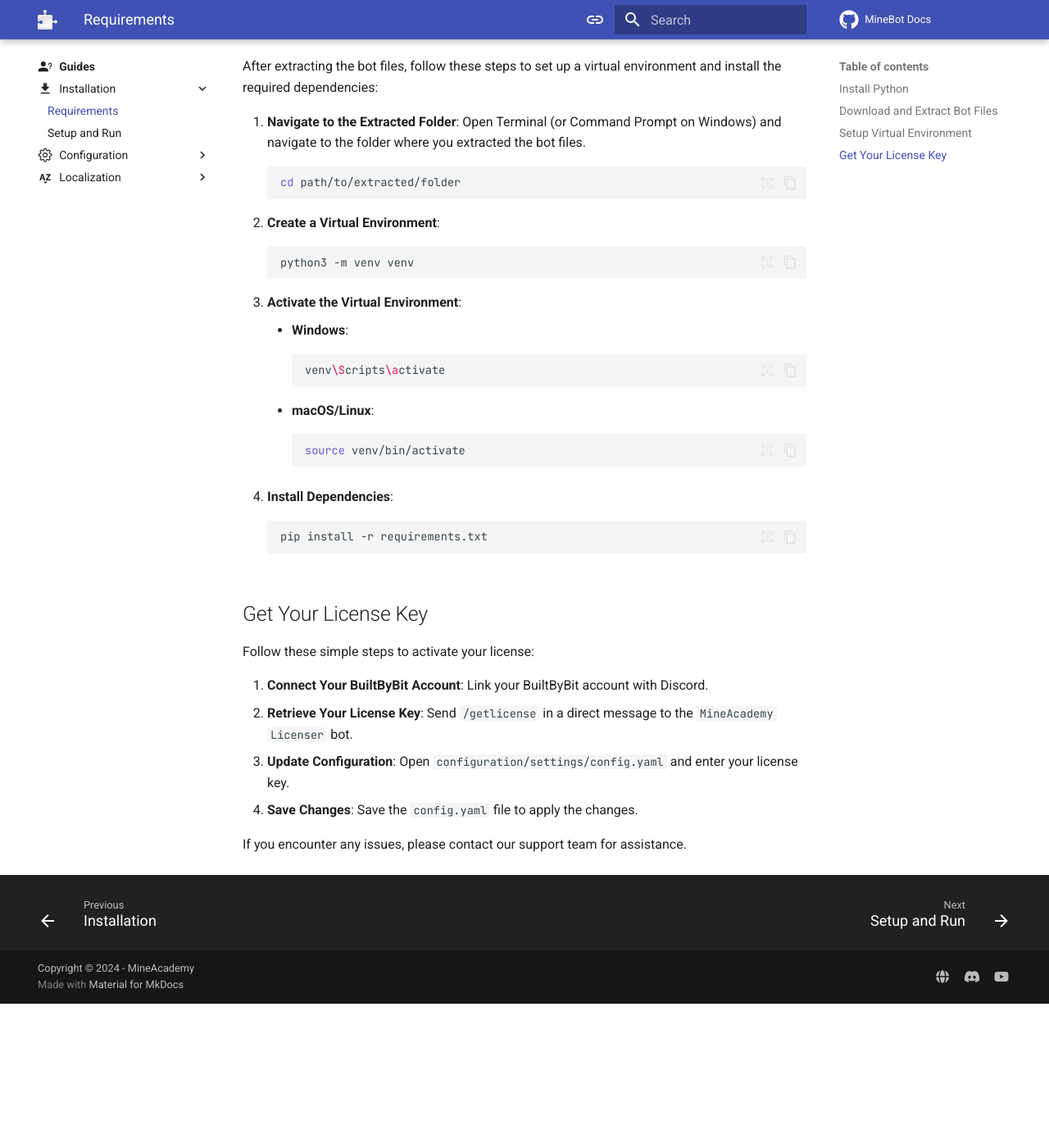
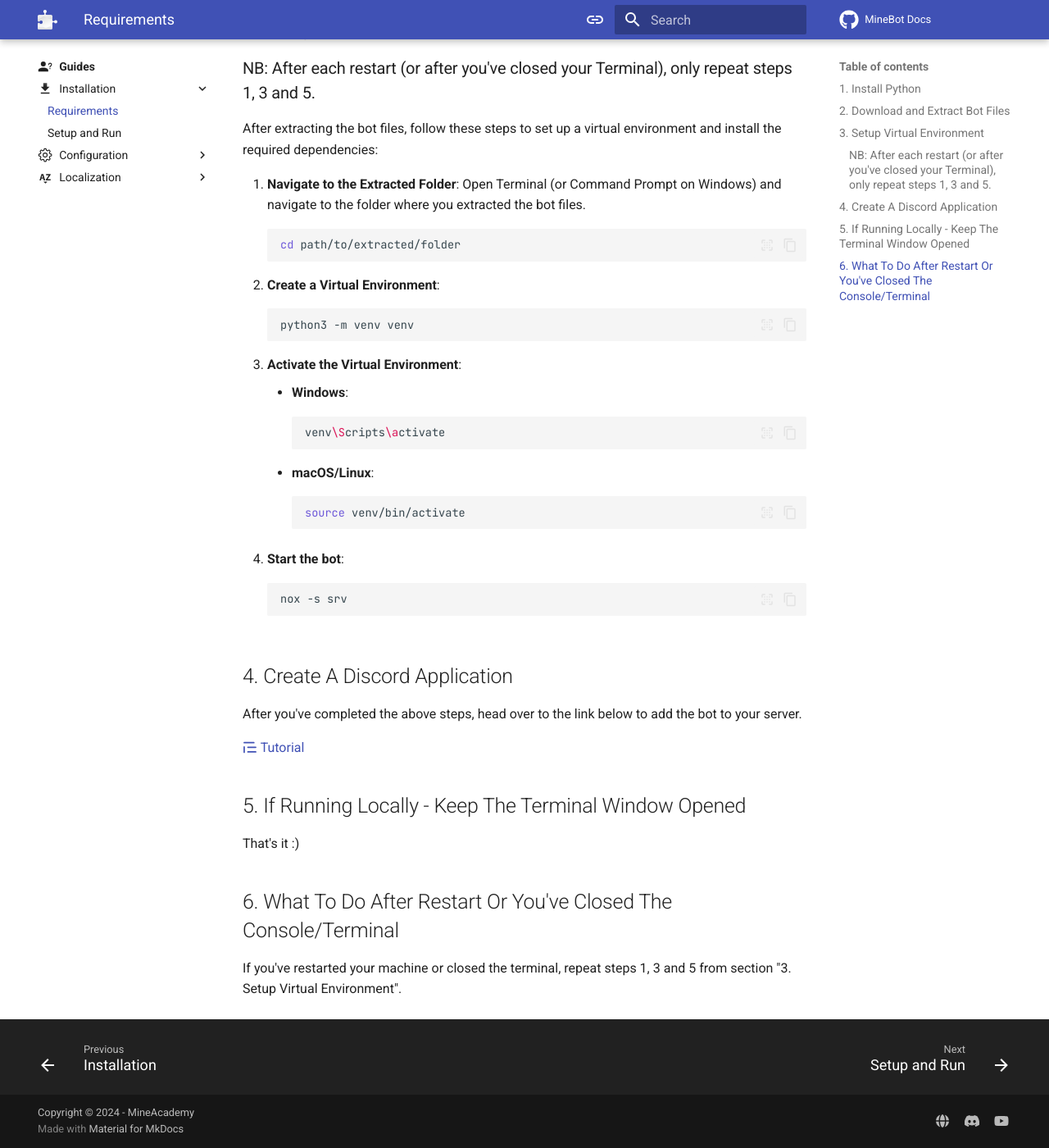
Before and after one commit to kangarko/docs, an MkDocs documentation site: the page built from docs/guides/installation/requirements.md, in a window 1280 px wide and 1400 px high, scrolled down 1050 px. Shown: the whole window at 82% size. Built offline with MkDocs 1.6.1 and Material for MkDocs 9.7.7, drawn with Linux system fonts in a browser that asks for light colours; plug-ins that fetch from the network failed and are left out; comment, search, counter and statistics services are not loaded; before the commit the page ends 2274 px from its top, so only the background shows below that; some of the changed text lies outside the part shown.

Commit message:
Push setup and install guide changes

````diff
--- a/docs/guides/installation/requirements.md
+++ b/docs/guides/installation/requirements.md
@@ -11,7 +11,7 @@ We've created this guide to help complete beginners or advanced users to get sta
     - Windows, macOS or Linux
 
 
-## Install Python
+## 1. Install Python
 
 === ":fontawesome-brands-windows: Windows"
     1. **Download the Installer**: Go to the [official Python website](https://www.python.org/downloads/windows/) and download the latest Python installer for Windows.
@@ -58,7 +58,7 @@ We've created this guide to help complete beginners or advanced users to get sta
         3. **Verify Installation**: `python3 --version`
 
 
-## Download and Extract Bot Files
+## 2. Download and Extract Bot Files
 
 Follow these steps to download and extract the bot files from BuiltByBit on your operating system:
 
@@ -79,7 +79,9 @@ Follow these steps to download and extract the bot files from BuiltByBit on your
     4. **Move Files**: Move the extracted files to your desired location.
 
 
-## Setup Virtual Environment
+## 3. Setup Virtual Environment
+
+### NB: After each restart (or after you've closed your Terminal), only repeat steps 1, 3 and 5.
 
 After extracting the bot files, follow these steps to set up a virtual environment and install the required dependencies:
 
@@ -100,19 +102,22 @@ After extracting the bot files, follow these steps to set up a virtual environme
         ```sh
         source venv/bin/activate
         ```
-4. **Install Dependencies**:
+
+4. **Start the bot**:
     ```sh
-    pip install -r requirements.txt
+    nox -s srv
     ```
 
+## 4. Create A Discord Application
 
-## Get Your License Key
+After you've completed the above steps, head over to the link below to add the bot to your server.
 
-Follow these simple steps to activate your license:
+[:octicons-quote-16: Tutorial](./setup_and_run.md)
 
-1. **Connect Your BuiltByBit Account**: Link your BuiltByBit account with Discord.
-2. **Retrieve Your License Key**: Send `/getlicense` in a direct message to the `MineAcademy Licenser` bot.
-3. **Update Configuration**: Open `configuration/settings/config.yaml` and enter your license key.
-4. **Save Changes**: Save the `config.yaml` file to apply the changes.
+## 5. If Running Locally - Keep The Terminal Window Opened
 
-If you encounter any issues, please contact our support team for assistance.
+That's it :)
+
+## 6. What To Do After Restart Or You've Closed The Console/Terminal
+
+If you've restarted your machine or closed the terminal, repeat steps 1, 3 and 5 from section "3. Setup Virtual Environment".
````
Also changed, not shown: docs/guides/installation/setup_and_run.md (+11 -3 lines).
